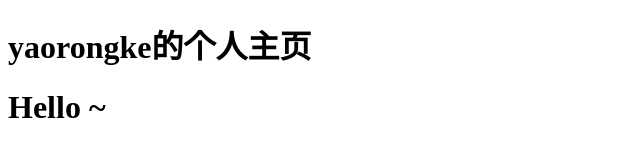
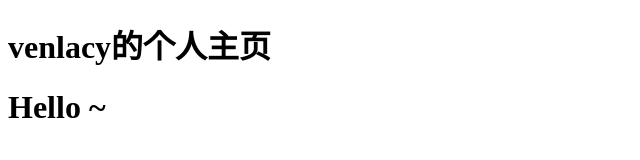
Before and after one commit to Venlacy/venlacy.github.io, a plain HTML site: page index.html in a window 1280 px wide. Shown: the whole page, without its empty margins (0-640 px from the left). Drawn offline with Linux system fonts and the light colour scheme.

Commit message:
index.html

```diff
--- a/index.html
+++ b/index.html
@@ -2,10 +2,10 @@
 <html lang="en">
 <head>
     <meta charset="UTF-8">
-    <title>yaorongke</title>
+    <title>Venlacy</title>
 </head>
 <body>
-    <h1>yaorongke的个人主页</h1>
+    <h1>venlacy的个人主页</h1>
     <h1>Hello ~</h1>
 </body>
 </html>
```
